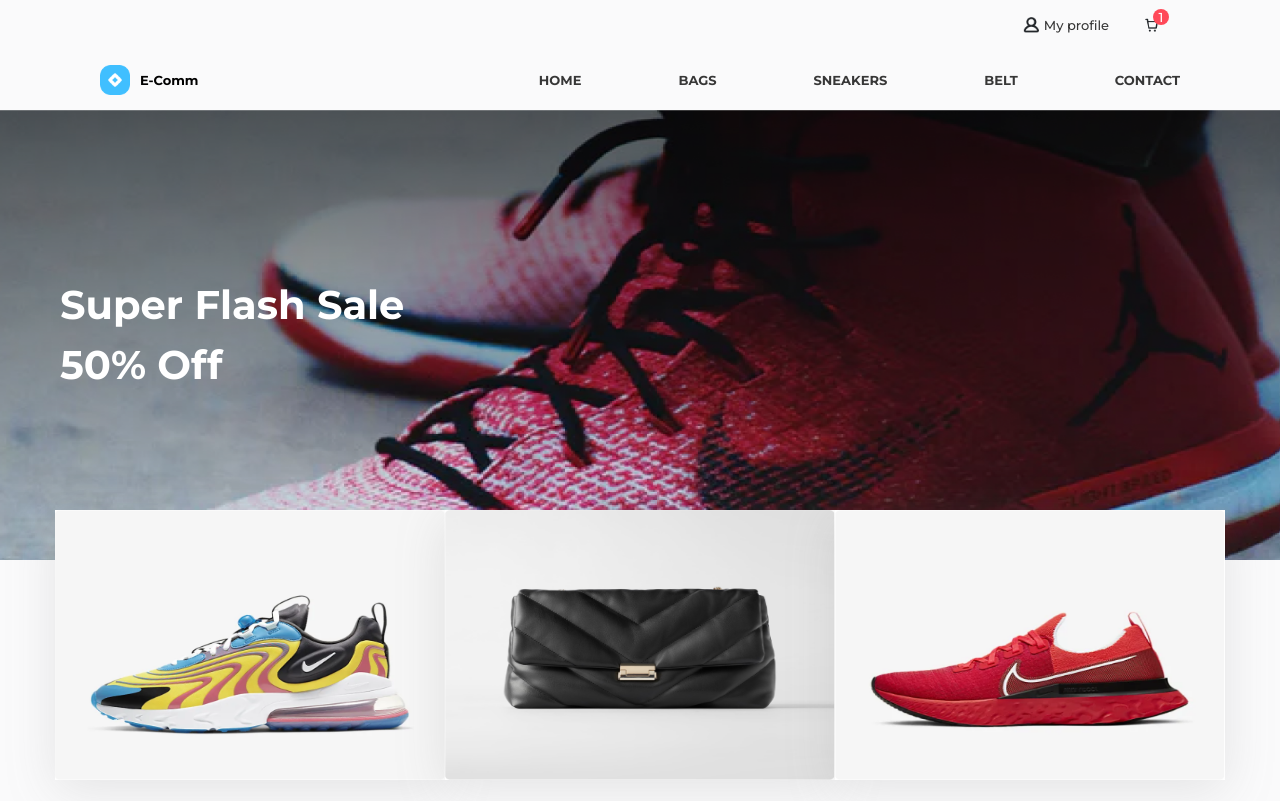
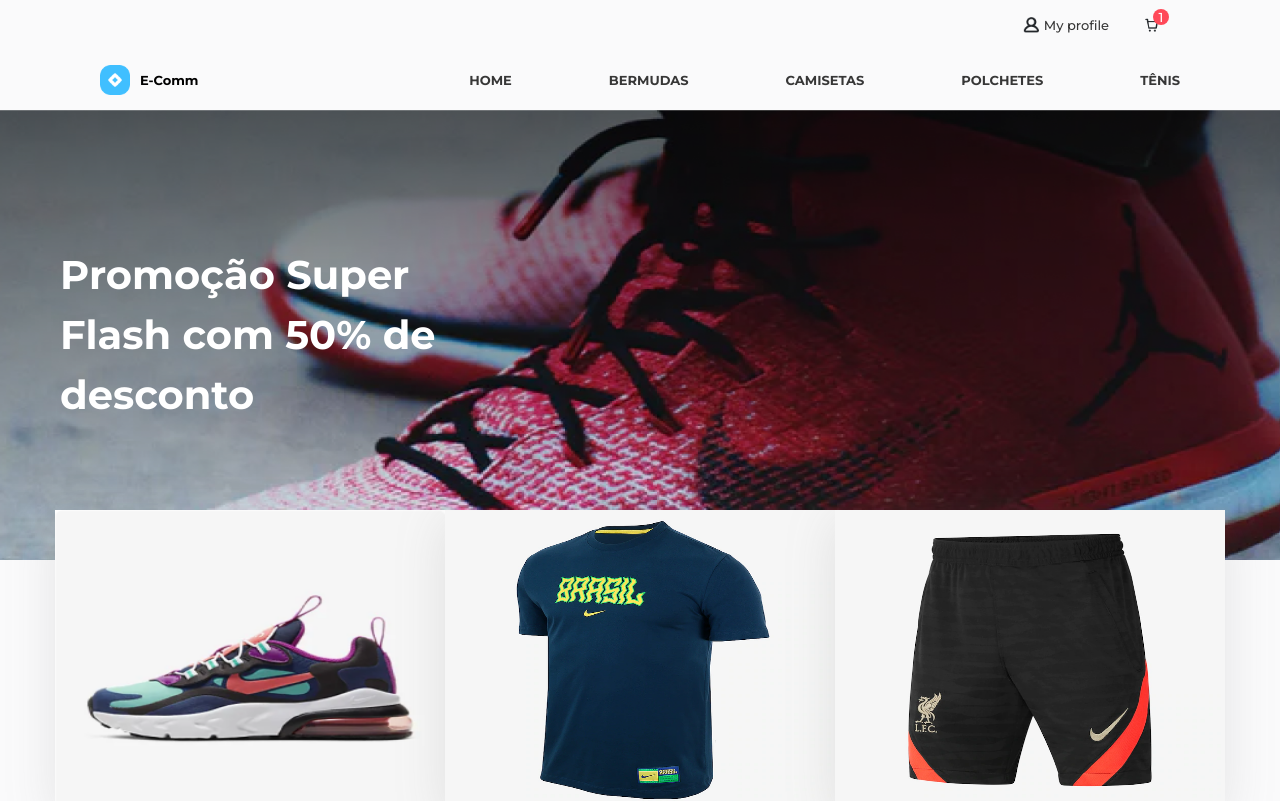
Before and after one commit to Gabriel200395/e-commerce, a React (Create React App) app: page / in a window 1280 px wide. Shown: the top 801 px of the page. Built offline with nearby package versions, Linux system fonts and the light colour scheme.

Commit message:
mudando imagens

```diff
--- a/src/components/banner/index.tsx
+++ b/src/components/banner/index.tsx
@@ -1,13 +1,13 @@
 import "./styles.css";
-import bannerOne from "../../assets/img/produto_one.png";
-import bannerTwo from "../../assets/img/produto_two.png";
-import bannerTheere from "../../assets/img/produto_three.png";
+import bannerOne from "../../assets/img/pruduto_tenis.png";
+import bannerTwo from "../../assets/img/camiseta_nike_selecao.png";
+import bannerTheere from "../../assets/img/short_nike_liverpool.png";
 
 export default function Banner() {
   return (
     <div className="banner-container">
       <div className="banner">
-        <h2>Super Flash Sale 50% Off</h2>
+        <h2>Promoção Super Flash com 50% de desconto</h2>
       </div>
       <div className="banners">
         <div className="banner-item">
--- a/src/components/banner/styles.css
+++ b/src/components/banner/styles.css
@@ -29,14 +29,14 @@
 }
 
 .banner-container .banners img {
-  height: 270px;
+  height: 300px;
   width: 390px;
-  background-size: contain;
+  background-size: cover;
 }
 
 .banner-container .banners .banner-item {
   background-color: #fff;
-  height: 270px;
+  height: 300px;
   width: 390px;
   filter: drop-shadow(0px 10px 25px rgba(102, 102, 102, 0.15));
 }
--- a/src/components/header/index.tsx
+++ b/src/components/header/index.tsx
@@ -25,10 +25,10 @@ export default function Header() {
         </div>
         <ul>
           <li>HOME</li>
-          <li>BAGS</li>
-          <li>SNEAKERS</li>
-          <li>BELT</li>
-          <li>CONTACT</li>
+          <li>BERMUDAS</li>
+          <li>CAMISETAS</li>
+          <li>POLCHETES</li>
+          <li>TÊNIS</li>
         </ul>
       </nav>
     </div>
```
